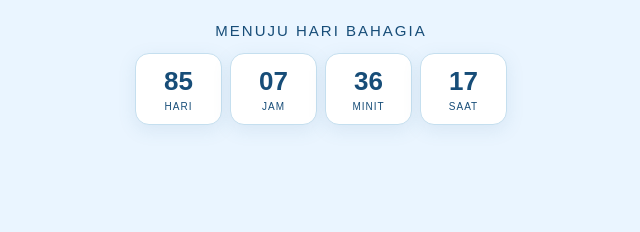
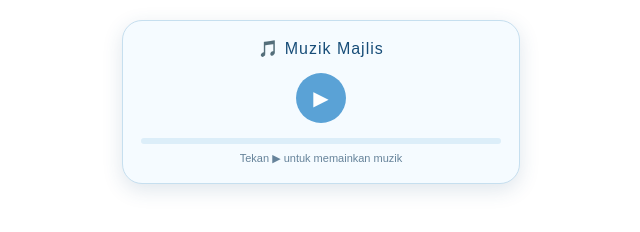
Before and after one commit to solihinMJ/Kad-kawin, a plain HTML site: page index.html in a window 1280 px wide. Shown: the whole page, without its empty margins (319-959 px from the left). Drawn offline with Linux system fonts and the light colour scheme.

Commit message:
Update index.html

```diff
--- a/index.html
+++ b/index.html
@@ -1,22 +1,140 @@
-<!doctype html>
-<html lang="ms"><head><meta charset="utf-8"><meta name="viewport" content="width=device-width,initial-scale=1">
-<title>Countdown Majlis</title>
+<!DOCTYPE html>
+<html lang="ms">
+<head>
+<meta charset="UTF-8">
+<meta name="viewport" content="width=device-width, initial-scale=1.0">
+
+<title>Muzik Majlis</title>
+
 <style>
-body{margin:0;background:#eaf5ff;font-family:Arial,sans-serif;text-align:center;color:#174d78}
-.wrap{padding:22px 12px}.title{font-size:15px;letter-spacing:2px;margin-bottom:14px}
-.row{display:flex;justify-content:center;gap:8px;flex-wrap:wrap}
-.box{background:white;border:1px solid #c5dfef;border-radius:14px;padding:12px 10px;min-width:65px;box-shadow:0 5px 18px #5b88a520}
-.num{font-size:26px;font-weight:bold}.label{font-size:10px;margin-top:4px;letter-spacing:1px}
-</style></head><body>
-<div class="wrap"><div class="title">MENUJU HARI BAHAGIA</div><div class="row">
-<div class="box"><div class="num" id="d">00</div><div class="label">HARI</div></div>
-<div class="box"><div class="num" id="h">00</div><div class="label">JAM</div></div>
-<div class="box"><div class="num" id="m">00</div><div class="label">MINIT</div></div>
-<div class="box"><div class="num" id="s">00</div><div class="label">SAAT</div></div>
-</div></div>
+body {
+    margin: 0;
+    background: transparent;
+    font-family: Arial, sans-serif;
+}
+
+.player {
+    max-width: 360px;
+    margin: 20px auto;
+    padding: 18px;
+    background: #f5fbff;
+    border: 1px solid #c6dfef;
+    border-radius: 20px;
+    box-shadow: 0 6px 20px rgba(40,90,130,0.15);
+    color: #174d78;
+    text-align: center;
+}
+
+.title {
+    font-size: 16px;
+    letter-spacing: 1px;
+    margin-bottom: 15px;
+}
+
+button {
+    width: 50px;
+    height: 50px;
+    border: none;
+    border-radius: 50%;
+    background: #5aa2d6;
+    color: white;
+    font-size: 20px;
+    cursor: pointer;
+}
+
+button:hover {
+    background: #397fae;
+}
+
+.progress {
+    width: 100%;
+    height: 6px;
+    background: #dceef9;
+    border-radius: 10px;
+    margin-top: 15px;
+    overflow: hidden;
+}
+
+.bar {
+    height: 100%;
+    width: 0%;
+    background: #5aa2d6;
+}
+
+.text {
+    margin-top: 8px;
+    font-size: 11px;
+    color: #66839a;
+}
+</style>
+</head>
+
+<body>
+
+<div class="player">
+
+    <div class="title">🎵 Muzik Majlis</div>
+
+    <button id="playButton">▶</button>
+
+    <div class="progress">
+        <div class="bar" id="progressBar"></div>
+    </div>
+
+    <div class="text">
+        Tekan ▶ untuk memainkan muzik
+    </div>
+
+</div>
+
+<audio id="music" src="music.mp3" preload="metadata"></audio>
+
 <script>
-const target=new Date("2026-12-28T12:00:00+08:00").getTime();
-function update(){let x=Math.max(0,target-Date.now());let d=Math.floor(x/86400000);x%=86400000;let h=Math.floor(x/3600000);x%=3600000;let m=Math.floor(x/60000);let s=Math.floor(x/1000)%60;
-document.getElementById("d").textContent=String(d).padStart(2,"0");document.getElementById("h").textContent=String(h).padStart(2,"0");document.getElementById("m").textContent=String(m).padStart(2,"0");document.getElementById("s").textContent=String(s).padStart(2,"0")}
-update();setInterval(update,1000);
-</script></body></html>
+
+const music = document.getElementById("music");
+const playButton = document.getElementById("playButton");
+const progressBar = document.getElementById("progressBar");
+
+playButton.addEventListener("click", function() {
+
+    if (music.paused) {
+
+        music.play();
+
+        playButton.textContent = "Ⅱ";
+
+    } else {
+
+        music.pause();
+
+        playButton.textContent = "▶";
+
+    }
+
+});
+
+music.addEventListener("timeupdate", function() {
+
+    if (music.duration) {
+
+        const progress =
+            (music.currentTime / music.duration) * 100;
+
+        progressBar.style.width = progress + "%";
+
+    }
+
+});
+
+music.addEventListener("ended", function() {
+
+    playButton.textContent = "▶";
+
+    progressBar.style.width = "0%";
+
+});
+
+</script>
+
+</body>
+</html>
```
